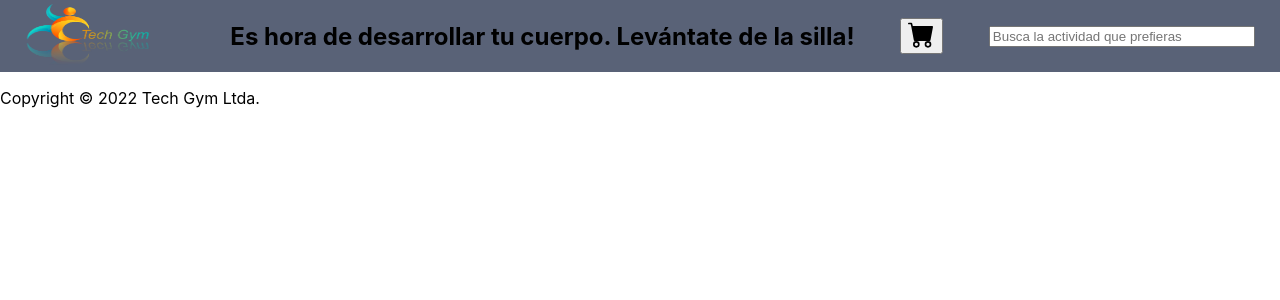
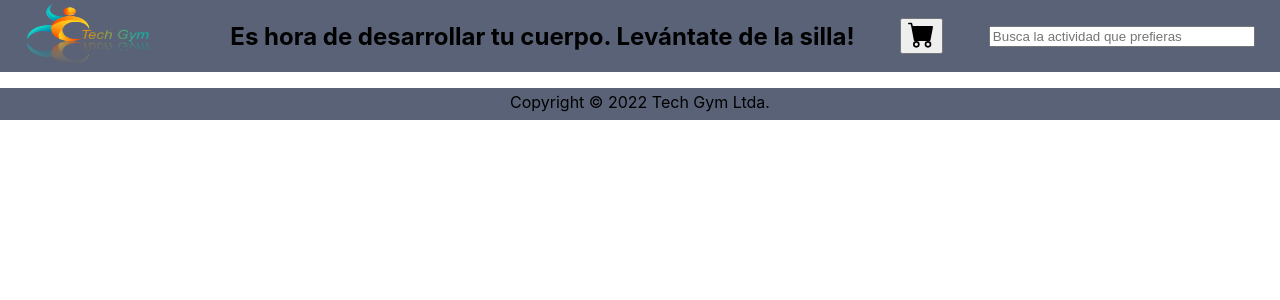
Before and after one commit to PazManrique/Tech-Gym, a React (Create React App) app: page / in a window 1280 px wide. Shown: the top 300 px of the page. Built offline with nearby package versions, Linux system fonts and the light colour scheme.

Commit message:
#11 add to the globalstyle an general component, create a individual style for navbar and footer and add style to footer

```diff
--- /dev/null
+++ b/src/components/FooterStyles.jsx
@@ -0,0 +1,8 @@
+import styled from 'styled-components'
+
+export const FtStyle = styled.footer`
+    background-color: var(--bg-ft);
+    line-height: 1.8em;
+    text-align: center;
+    height: 2em;
+`
--- a/src/components/styles/Styles.jsx
+++ b/src/components/styles/NavBarStyles.jsx
@@ -1,13 +1,6 @@
 import styled from 'styled-components'
+import {FlexRow} from "../../globalStyles"
 
-/*--- Global ---*/
-export const FlexRow = styled.section`
-    display: flex;
-    justify-content: space-around;
-    align-items: center;
-`
-
-/*--- Navbar ---*/
 export const NavStyle = styled(FlexRow)`
     background-color: var(--bg-nav);
     padding: 0.1em;
@@ -20,5 +13,4 @@ export const NavStyle = styled(FlexRow)`
     input{
     width: 20em;
     }
-
 `
--- a/src/globalStyles.jsx
+++ b/src/globalStyles.jsx
@@ -1,4 +1,5 @@
 import {createGlobalStyle} from 'styled-components';
+import styled from 'styled-components'
 
 const GlobalStyle = createGlobalStyle`
   :root{
@@ -16,4 +17,11 @@ const GlobalStyle = createGlobalStyle`
   }
 `
 
+/*--- Global ---*/
+export const FlexRow = styled.section`
+    display: flex;
+    justify-content: space-around;
+    align-items: center;
+`
+
 export default  GlobalStyle
--- a/src/pages/Footer.jsx
+++ b/src/pages/Footer.jsx
@@ -1,9 +1,10 @@
 import React from "react";
+import { FtStyle } from "../components/FooterStyles";
 
 export default function Footer(){
     return(
-        <footer>
+        <FtStyle>
             <p>Copyright © 2022 Tech Gym Ltda.</p>
-        </footer>
+        </FtStyle>
     )
 }
--- a/src/pages/NavBar.jsx
+++ b/src/pages/NavBar.jsx
@@ -2,7 +2,7 @@ import React from "react";
 import logo from "../assets/logo.png"
 import {BsCartFill} from 'react-icons/bs';
 import { IconContext } from 'react-icons';
-import { NavStyle } from "../components/styles/Styles";
+import { NavStyle } from "../components/styles/NavBarStyles";
 
 export default function Navbar(){
     return(
```
